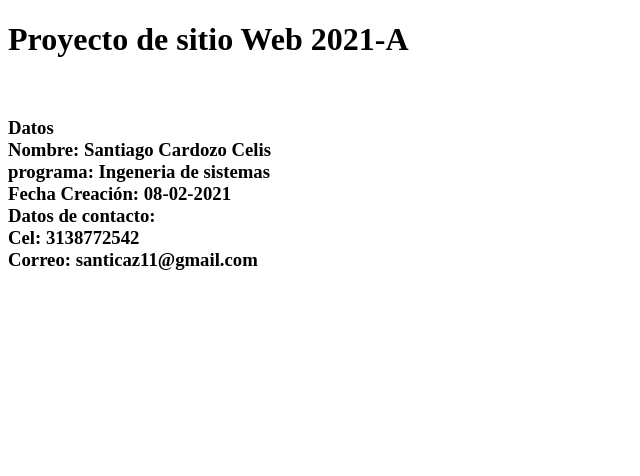
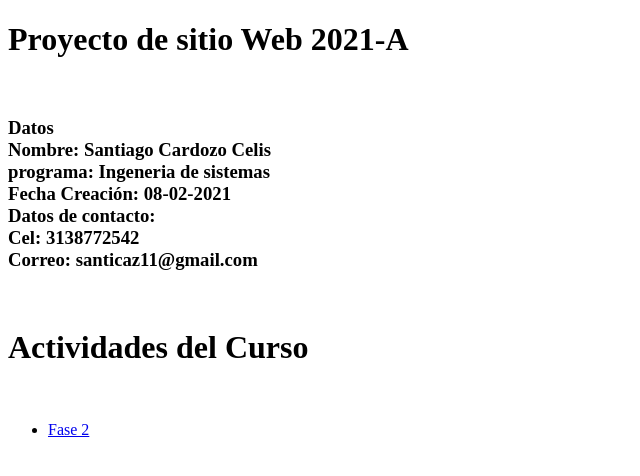
Before and after one commit to SantiagoCardozoCelis/DSW-SantiagoCardozo, a plain HTML site: page Fase1/index.html in a window 1280 px wide. Shown: the whole page, without its empty margins (0-640 px from the left). Drawn offline with Linux system fonts and the light colour scheme.

Commit message:
Update index.html

```diff
--- a/Fase1/index.html
+++ b/Fase1/index.html
@@ -1,5 +1,5 @@
 <!DOCTYPE html>
-<html lang="en">
+<html lang="es">
 <head>
     <meta charset="UTF-8">
     <meta http-equiv="X-UA-Compatible" content="IE=edge">
@@ -17,5 +17,12 @@
         Cel: 3138772542 <br>
         Correo: santicaz11@gmail.com<br>
     </p></h3>
+    <br>
+    <h1>Actividades del Curso</h1>
+    <br>
+    <ul>
+        <li><a href="Fase2/design.html">Fase 2</a></li>
+    </ul>
+
 </body>
 </html>
```
